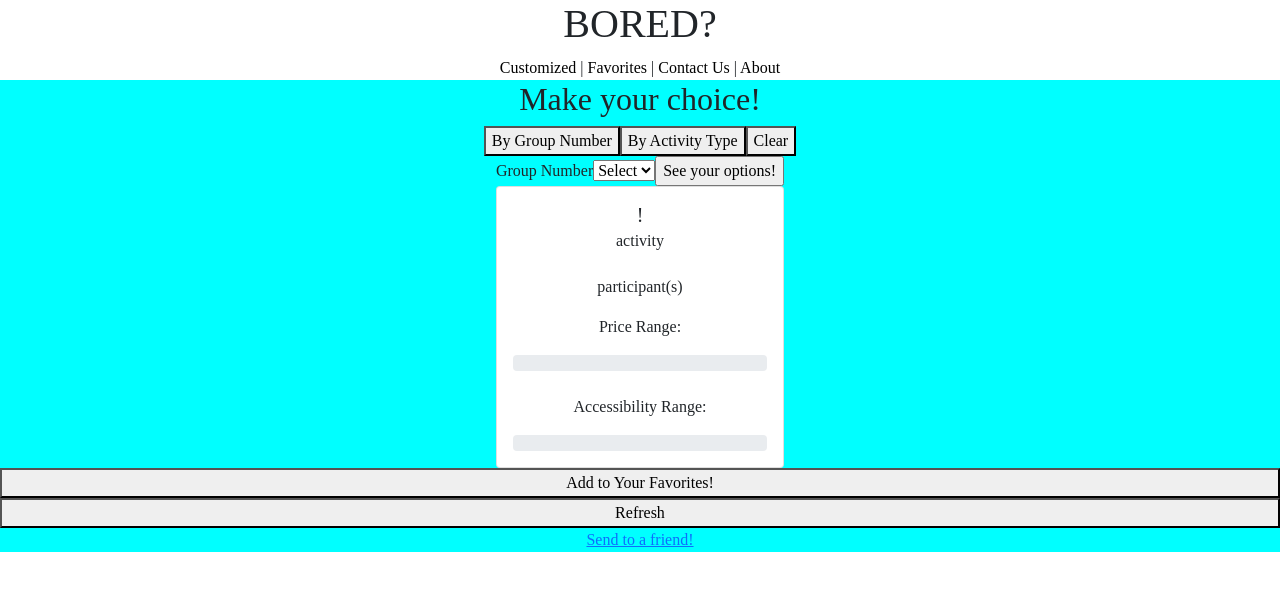
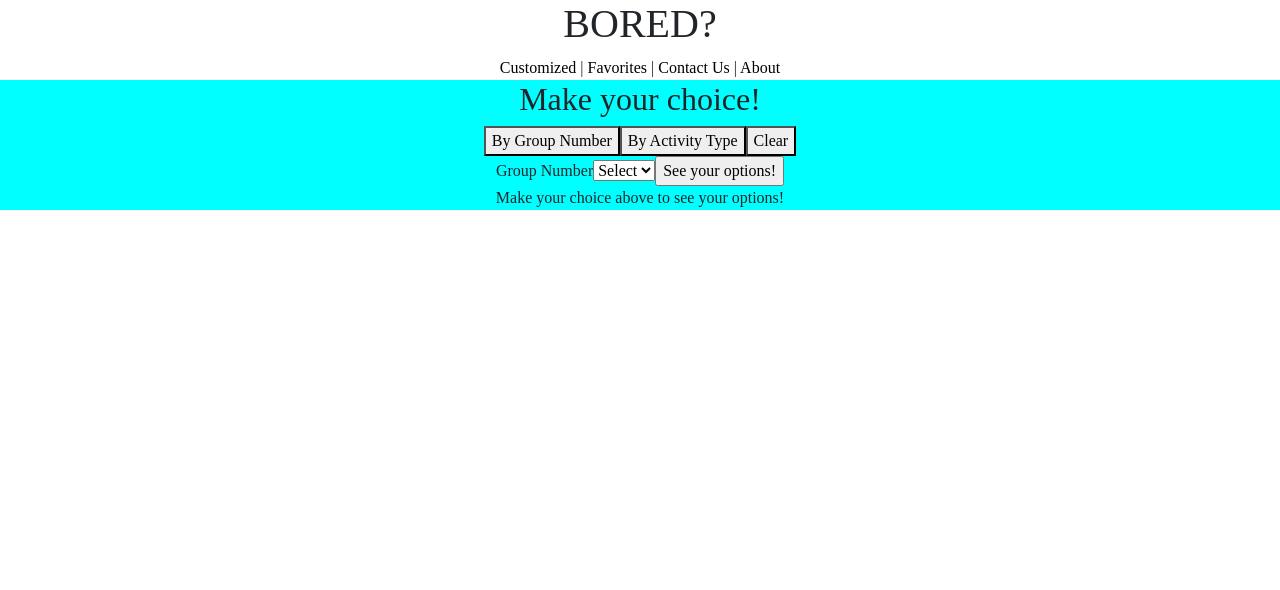
Before and after one commit to rneimeyer/project2-react-bored, a React (Create React App) app in the folder bored/: page /customized in a window 1280 px wide. Both pictures are taken after a click on the button "By Group Number". Shown: the top 590 px of the page. Built offline with nearby package versions, Linux system fonts and the light colour scheme; a web font is replaced by a local one.

Commit message:
updated cards to show on choice for group and type

```diff
--- a/bored/src/Group/Group.js
+++ b/bored/src/Group/Group.js
@@ -2,6 +2,7 @@ import "./Group.css";
 import { useState, useEffect } from "react";
 import Card from 'react-bootstrap/Card'
 import ProgressBar from 'react-bootstrap/ProgressBar'
+import Button from 'react-bootstrap/Button'
 
 function Group({ groupClass, favoriteArr, setFavoriteArr}) {
   const [choice, setChoice] = useState("");
@@ -29,6 +30,30 @@ function Group({ groupClass, favoriteArr, setFavoriteArr}) {
       addToFavorites(groupData)
   }
 
+  const showCard = () => {
+    if (groupData.activity === undefined) {
+        return (
+            <div>Make your choice above to see your options!</div>
+        )
+    } else {
+        return (
+            <Card style={{width: '18rem'}} className="mx-auto">
+            <Card.Body>
+          <Card.Title>{groupData.activity}!</Card.Title>
+          <Card.Subtitle>{groupData.type} activity </Card.Subtitle><br/>
+          <Card.Text>{groupData.participants} participant(s)</Card.Text>
+          <Card.Text>Price Range:</Card.Text>
+          <ProgressBar variant="success" now={groupData.price*100} /><br/>
+          <Card.Text>Accessibility Range:</Card.Text>
+          <ProgressBar now={groupData.accessibility*100} /><br/>
+          <Button onClick={handleClick}>Add to Your Favorites!</Button><br/>
+        <Button onClick={displayChoice}>Refresh</Button><br/>
+        <Card.Link href = 'mailto:yourfriend@email.com?subject=Activity Idea!&body=${typeData}'>Send to a friend!</Card.Link>
+          </Card.Body>
+      </Card>
+        )
+  }
+  }
   return (
     <div className={`customized ${groupClass}`}>
       <form onSubmit={displayChoice}>
@@ -49,20 +74,8 @@ function Group({ groupClass, favoriteArr, setFavoriteArr}) {
         </select>
         <input type="submit" value="See your options!" />
       </form>
-      <Card style={{width: '18rem'}} className="mx-auto">
-          <Card.Body>
-        <Card.Title>{groupData.activity}!</Card.Title>
-        <Card.Subtitle>{groupData.type} activity </Card.Subtitle><br/>
-        <Card.Text>{groupData.participants} participant(s)</Card.Text>
-        <Card.Text>Price Range:</Card.Text>
-        <ProgressBar variant="success" now={groupData.price*100} /><br/>
-        <Card.Text>Accessibility Range:</Card.Text>
-        <ProgressBar now={groupData.accessibility*100} />
-        </Card.Body>
-    </Card>
-      <button onClick={handleClick}>Add to Your Favorites!</button>
-      <button onClick={displayChoice}>Refresh</button>
-      <a href = 'mailto:yourfriend@email.com?subject=Activity Idea!&body=${typeData}'>Send to a friend!</a>
+{showCard()}
+
     </div>
   );
 }
--- a/bored/src/Type/Type.js
+++ b/bored/src/Type/Type.js
@@ -2,6 +2,7 @@ import "./Type.css";
 import { useState, useEffect } from "react";
 import Card from 'react-bootstrap/Card'
 import ProgressBar from 'react-bootstrap/ProgressBar'
+import Button from 'react-bootstrap/Button'
 
 function Type({ typeClass, favoriteArr, setFavoriteArr }) {
   const [choice, setChoice] = useState("");
@@ -28,6 +29,32 @@ const handleClick = (event) => {
     addToFavorites(typeData)
 }
 
+const showCard = () => {
+    if (typeData.activity === undefined) {
+        return (
+            <div>Make your choice above to see your options!</div>
+        )
+    } else {
+        return (
+            <Card style={{width: '18rem'}} className="mx-auto">
+          <Card.Body>
+        <Card.Title>{typeData.activity}!</Card.Title>
+        <Card.Subtitle>{typeData.type} activity </Card.Subtitle><br/>
+        <Card.Text>{typeData.participants} participant(s)</Card.Text>
+        <Card.Text>Price Range:</Card.Text>
+        <ProgressBar variant="success" now={typeData.price*100} /><br/>
+        <Card.Text>Accessibility Range:</Card.Text>
+        <ProgressBar now={typeData.accessibility*100} /><br/>
+        <Button onClick={handleClick}>Add to Your Favorites!</Button><br/>
+    <Button onClick={displayChoice}>Refresh</Button><br/>
+    <Card.Link href = 'mailto:yourfriend@email.com?subject=Activity Idea!&body=${typeData}'>Send to a friend!</Card.Link>
+        </Card.Body>
+    </Card>
+        )
+
+    }
+}
+
   return (
     <div className={`customized ${typeClass}`}>
       <form onSubmit={displayChoice}>
@@ -48,7 +75,7 @@ const handleClick = (event) => {
       </select>
       <input type="submit" value="See your options!" />
       </form>
-      <Card style={{width: '18rem'}} className="mx-auto">
+      {/* <Card style={{width: '18rem'}} className="mx-auto">
           <Card.Body>
         <Card.Title>{typeData.activity}!</Card.Title>
         <Card.Subtitle>{typeData.type} activity </Card.Subtitle><br/>
@@ -58,10 +85,9 @@ const handleClick = (event) => {
         <Card.Text>Accessibility Range:</Card.Text>
         <ProgressBar now={typeData.accessibility*100} />
         </Card.Body>
-    </Card>
-      <button onClick={handleClick}>Add to Your Favorites!</button>
-      <button onClick={displayChoice}>Refresh</button>
-      <a href = 'mailto:yourfriend@email.com?subject=Activity Idea!&body=${typeData}'>Send to a friend!</a>
+    </Card> */}
+    {showCard()}
+
     </div>
   );
 }
```
